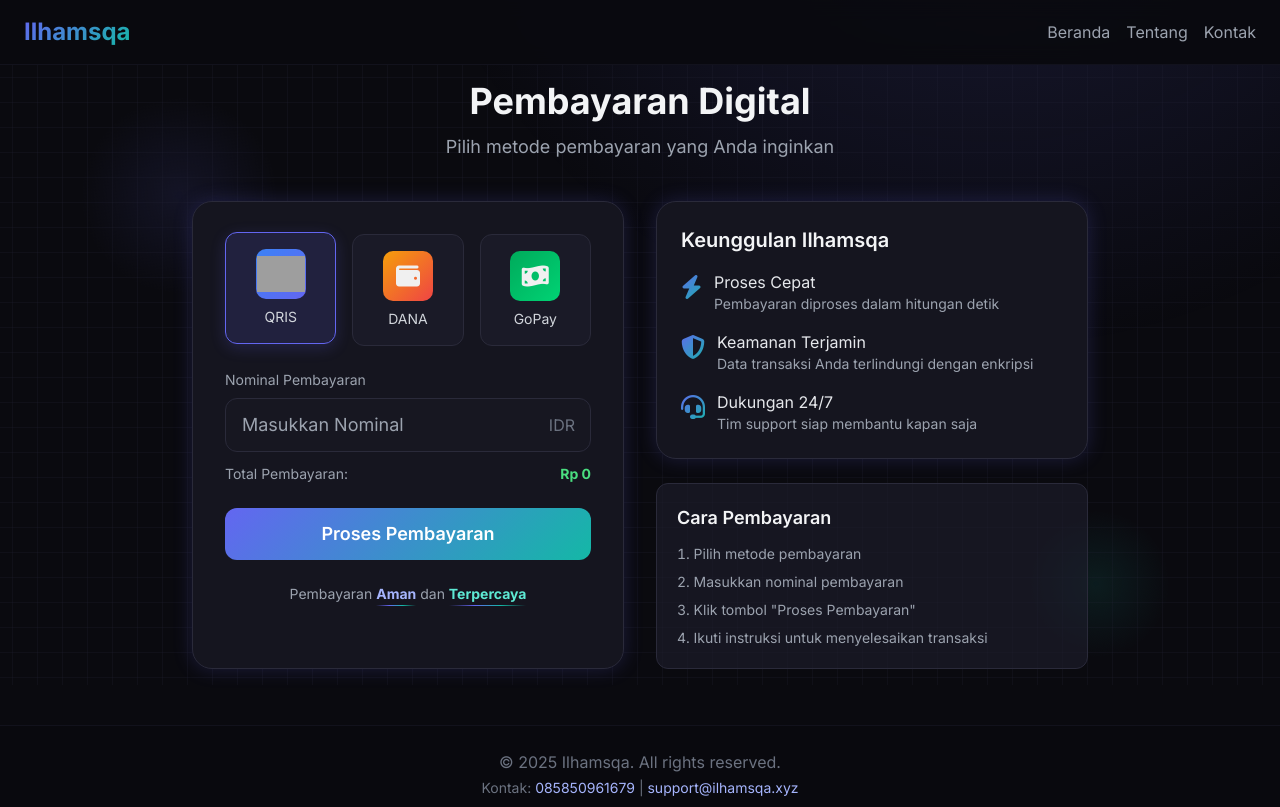
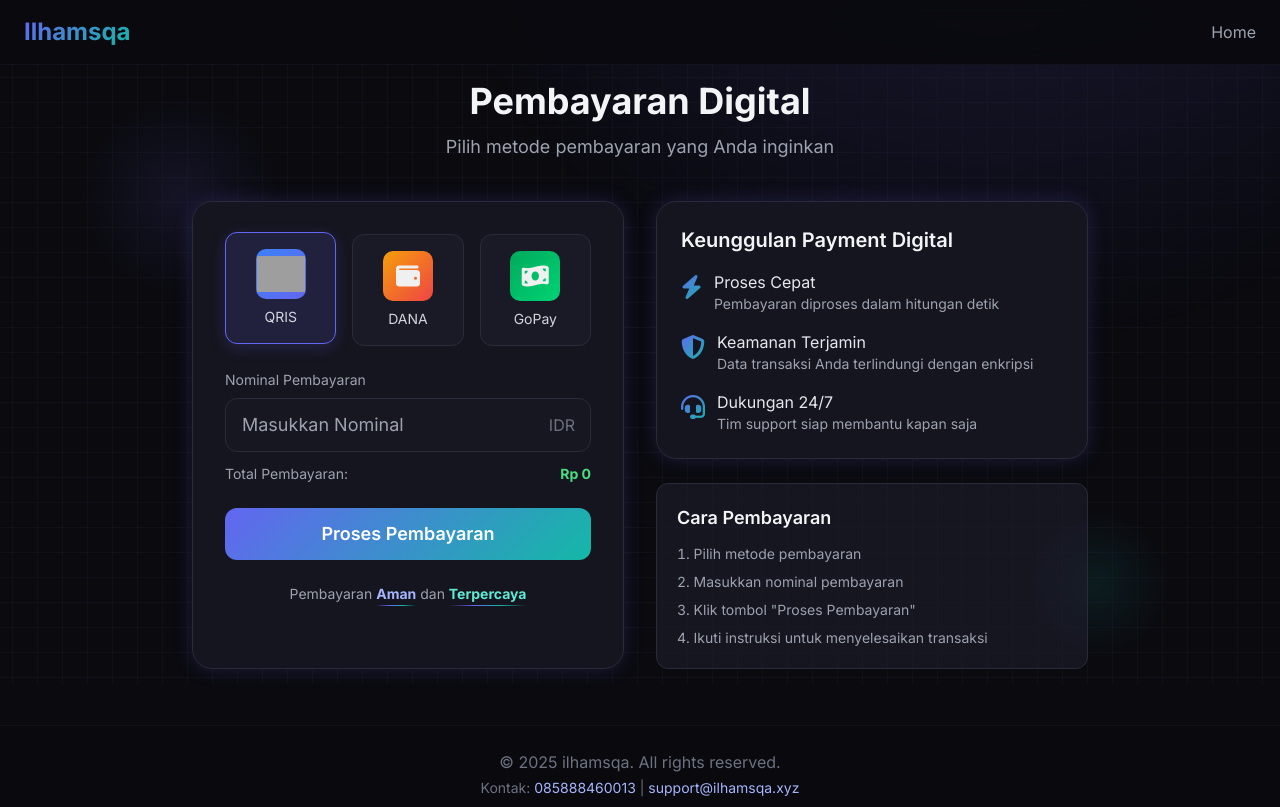
Before and after one commit to ilhamsqa/payment, a plain HTML site: page index.html in a window 1280 px wide. Shown: the top 807 px of the page. Drawn offline with nearby package versions, Linux system fonts and the light colour scheme; some packages are replaced by stand-ins of ours; grey boxes are pictures that could not be loaded; a script that the page names is missing.

Commit message:
Update index.html

```diff
--- a/index.html
+++ b/index.html
@@ -9,9 +9,8 @@
     <link href="https://fonts.googleapis.com/css2?family=Inter:wght@300;400;600;700&family=Orbitron:wght@500;700&display=swap" rel="stylesheet">
     <script src="https://cdn.jsdelivr.net/npm/sweetalert2@11"></script>
     <link rel="stylesheet" href="https://cdnjs.cloudflare.com/ajax/libs/font-awesome/6.4.0/css/all.min.css">
-    <link rel="icon" href="https://files.imglo.app/ygiub8.svg" type="image/svg+xml">
+    <base href="/payment/">
     <link rel="stylesheet" href="style.css">
-    <base href="/payment/">
 </head>
 <body class="flex flex-col min-h-screen">
     <!-- Floating elements -->
@@ -25,9 +24,7 @@
             <h1 class="text-2xl font-bold logo-text">Ilhamsqa</h1>
         </div>
         <nav class="flex space-x-4">
-            <a href="#" class="text-gray-400 hover:text-indigo-300 transition">Beranda</a>
-            <a href="#" class="text-gray-400 hover:text-indigo-300 transition">Tentang</a>
-            <a href="#" class="text-gray-400 hover:text-indigo-300 transition">Kontak</a>
+            <a href="https://www.ilhamsqa.xyz" class="text-gray-400 hover:text-indigo-300 transition">Home</a>
         </nav>
     </header>
 
@@ -46,7 +43,7 @@
                     <div class="grid grid-cols-3 gap-4 mb-6">
                         <div class="payment-option p-4 text-center cursor-pointer" onclick="selectPayment('QRIS')">
                             <div class="payment-icon qris-icon">
-                                <img src="https://files.imglo.app/avgs7z.png" alt="QRIS" class="w-12 h-auto mx-auto mb-0">
+                                <img src="https://kiracloud.my.id/3eQm.png" alt="QRIS" class="w-12 h-auto mx-auto mb-0">
                             </div>
                             <p class="text-gray-300 text-sm mt-2">QRIS</p>
                         </div>
@@ -98,7 +95,7 @@
 
                 <div class="space-y-6">
                     <div class="payment-card p-6 cyberpunk-border">
-                        <h3 class="text-xl font-semibold text-gray-100 mb-4">Keunggulan Ilhamsqa</h3>
+                        <h3 class="text-xl font-semibold text-gray-100 mb-4">Keunggulan Payment Digital</h3>
                         <div class="space-y-4">
                             <div class="flex items-start">
                                 <div class="feature-icon">
@@ -146,8 +143,8 @@
 
     <!-- Footer -->
     <footer class="footer py-6 px-6 text-center mt-10">
-        <p class="text-gray-500">&copy; 2025 Ilhamsqa. All rights reserved.</p>
-        <p class="text-sm mt-1 text-gray-500">Kontak: <a href="tel:+6285888460013" class="text-indigo-300 hover:underline">085850961679</a> | <a href="mailto:support@ilhamsqa.xyz" class="text-indigo-300 hover:underline">support@ilhamsqa.xyz</a></p>
+        <p class="text-gray-500">&copy; 2025 ilhamsqa. All rights reserved.</p>
+        <p class="text-sm mt-1 text-gray-500">Kontak: <a href="tel:+6285888460013" class="text-indigo-300 hover:underline">085888460013</a> | <a href="mailto:support@ilhamsqa.xyz" class="text-indigo-300 hover:underline">support@ilhamsqa.xyz</a></p>
         <div class="flex justify-center space-x-4 mt-3">
             <a href="https://www.instagram.com/ham.apakabar" class="text-gray-500 hover:text-indigo-300"><i class="fab fa-instagram"></i></a>
             <a href="https://www.github.com/ilhamsqa" class="text-gray-500 hover:text-indigo-300"><i class="fab fa-github"></i></a>
```
